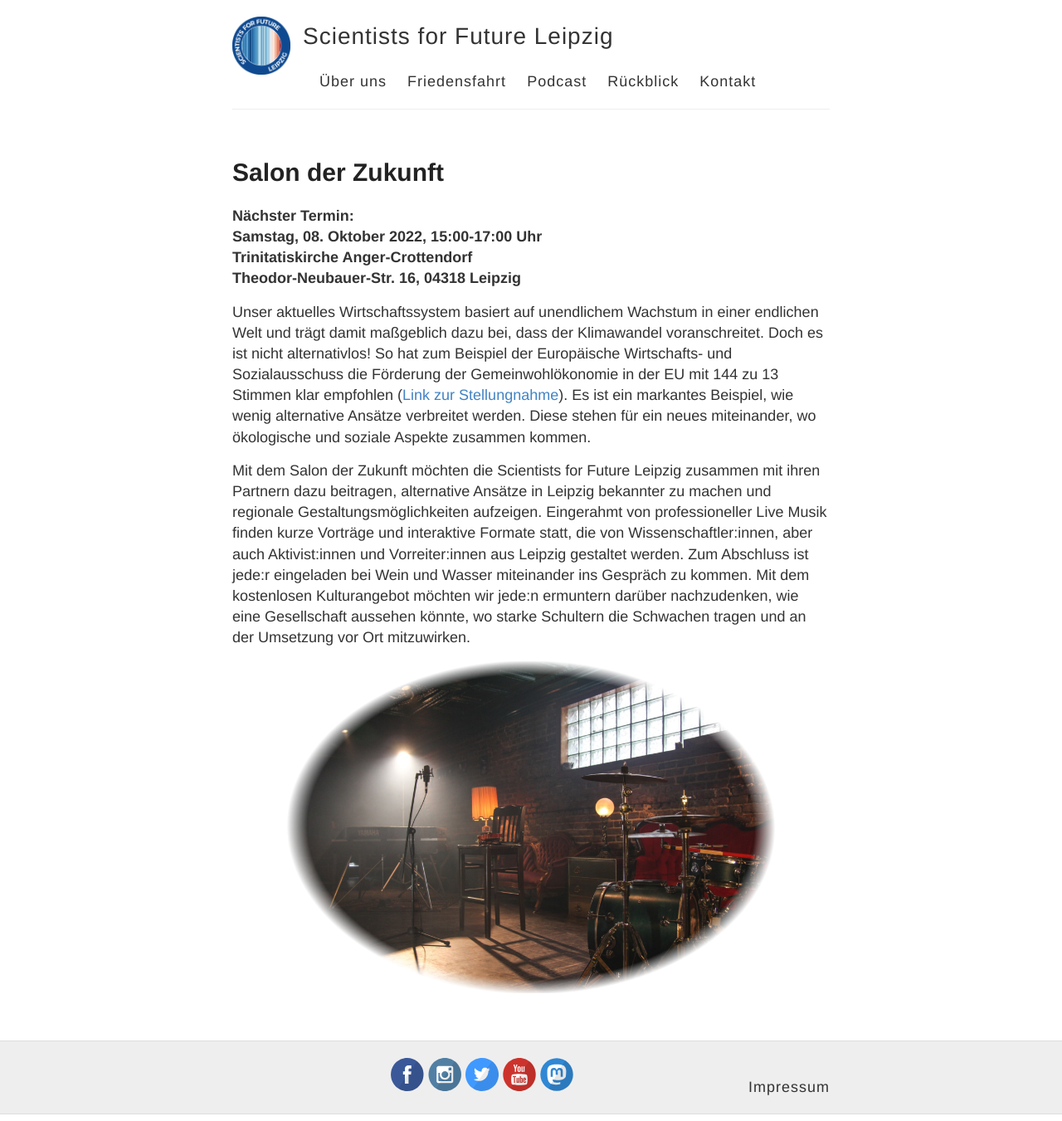
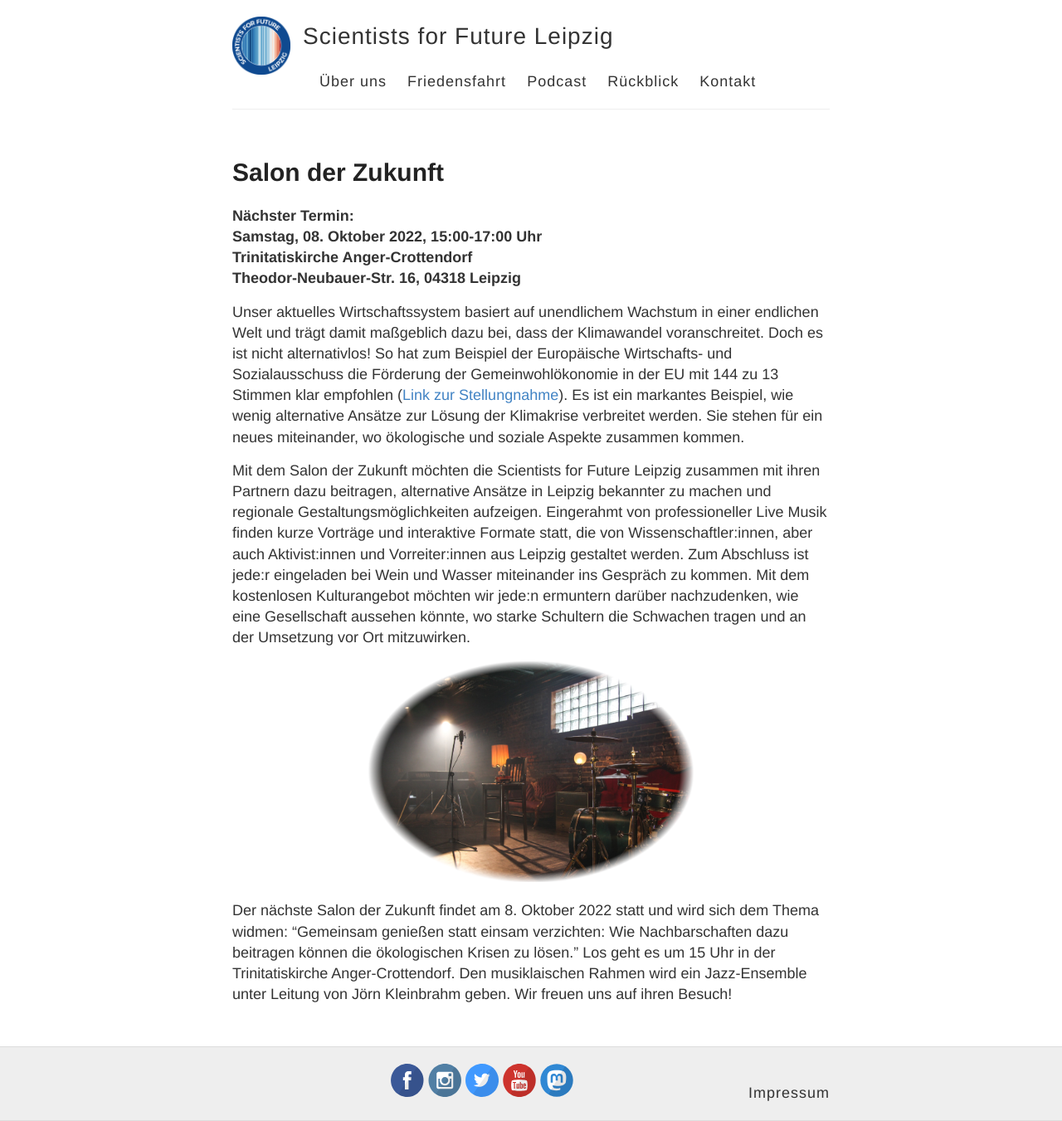
Before and after one commit to s4f-leipzig/s4f-leipzig.github.io, a Jekyll site: the page built from salon.md, in a window 1280 px wide. Shown: the whole page at 83% size. Built offline with Jekyll 4.4.1, drawn with Linux system fonts in a browser that asks for light colours.

Commit message:
Update salon.md

```diff
--- a/salon.md
+++ b/salon.md
@@ -13,10 +13,13 @@ Theodor-Neubauer-Str. 16, 04318 Leipzig
 Unser aktuelles Wirtschaftssystem basiert auf unendlichem Wachstum in einer endlichen Welt und trägt damit maßgeblich dazu bei, dass der Klimawandel voranschreitet. Doch es ist nicht alternativlos! So hat zum Beispiel der Europäische Wirtschafts- und
 Sozialausschuss die Förderung der Gemeinwohlökonomie in der EU mit 144 zu 13 Stimmen klar empfohlen
 (<a href="https://eur-lex.europa.eu/legal-content/DE/TXT/?uri=CELEX%3A52015IE2060">Link zur Stellungnahme</a>). Es ist ein markantes Beispiel, wie wenig
-alternative Ansätze verbreitet werden. Diese stehen für ein neues miteinander, wo ökologische und soziale Aspekte zusammen kommen.
+alternative Ansätze zur Lösung der Klimakrise verbreitet werden. Sie stehen für ein neues miteinander, wo ökologische und soziale Aspekte zusammen kommen.
 
 Mit dem Salon der Zukunft möchten die Scientists for Future Leipzig zusammen mit ihren Partnern dazu beitragen, alternative Ansätze in Leipzig bekannter zu machen und regionale Gestaltungsmöglichkeiten aufzeigen. Eingerahmt von professioneller Live Musik finden kurze Vorträge und interaktive Formate statt, die von Wissenschaftler:innen, aber auch Aktivist:innen und Vorreiter:innen aus Leipzig gestaltet werden. Zum Abschluss ist jede:r eingeladen bei Wein und Wasser miteinander ins Gespräch zu kommen. Mit dem kostenlosen Kulturangebot möchten wir jede:n ermuntern darüber nachzudenken, wie eine Gesellschaft aussehen könnte, wo starke Schultern die Schwachen tragen und an der Umsetzung vor Ort mitzuwirken.
 
 <p align="center">
-<img id="Deutsch" src="/images/Salon-Bild1.png" width="600">
+<img id="Deutsch" src="/images/Salon-Bild1.png" width="400">
 </p>
+
+
+Der nächste Salon der Zukunft findet am 8. Oktober 2022 statt und wird sich dem Thema widmen: "Gemeinsam genießen statt einsam verzichten: Wie Nachbarschaften dazu beitragen können die ökologischen Krisen zu lösen." Los geht es um 15 Uhr in der Trinitatiskirche Anger-Crottendorf. Den musiklaischen Rahmen wird ein Jazz-Ensemble unter Leitung von Jörn Kleinbrahm geben. Wir freuen uns auf ihren Besuch!
```
